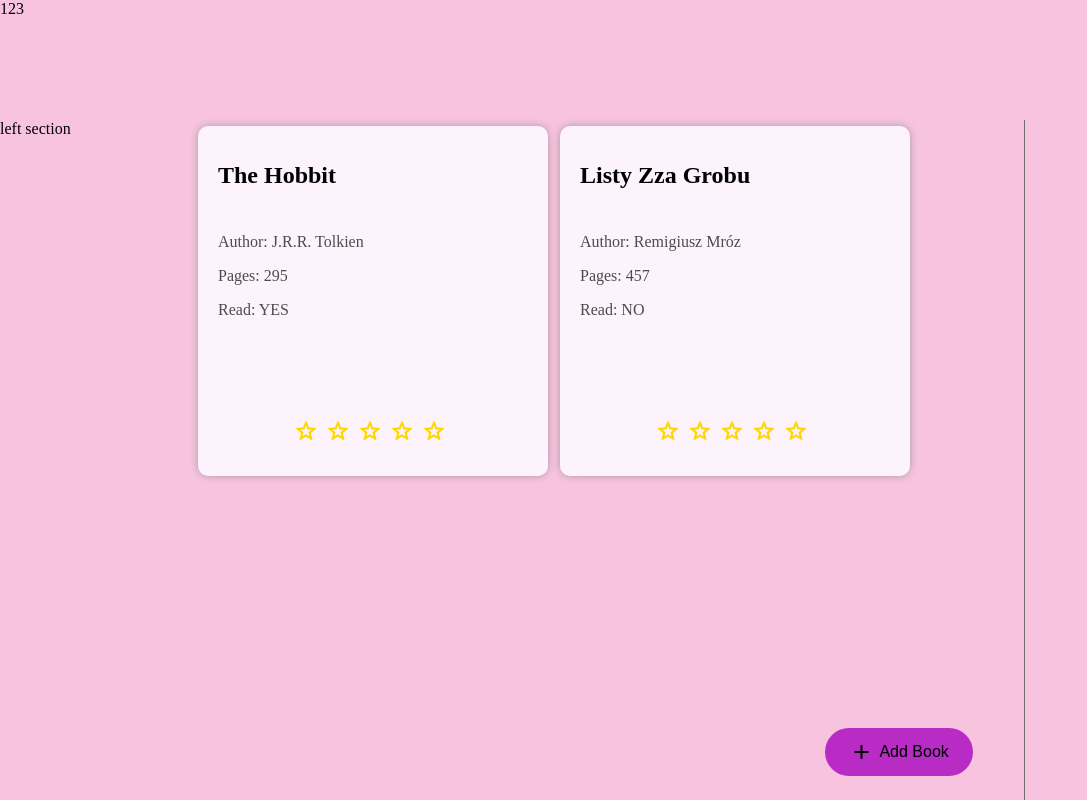
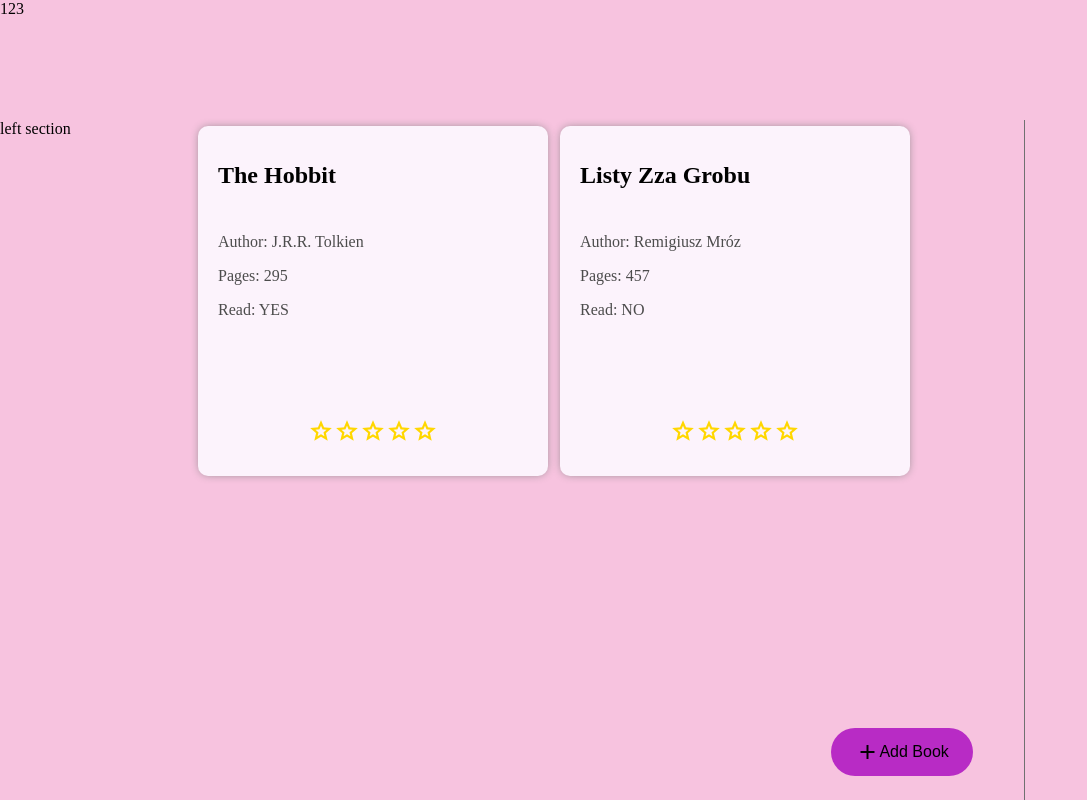
Before and after one commit to vecel/library, a plain HTML site: page index.html in a window 1280 px wide. Shown: the whole page, without its empty margins (0-1087 px from the left). Drawn offline with Linux system fonts and the light colour scheme.

Commit message:
adjust material icons

```diff
--- a/style.css
+++ b/style.css
@@ -108,7 +108,7 @@ button {
 
 .material-icons-outlined {
     font-size: 24px;
-    margin: 0 6px 0 0;
+    padding: 0;
 }
 
 .books-container {
```
